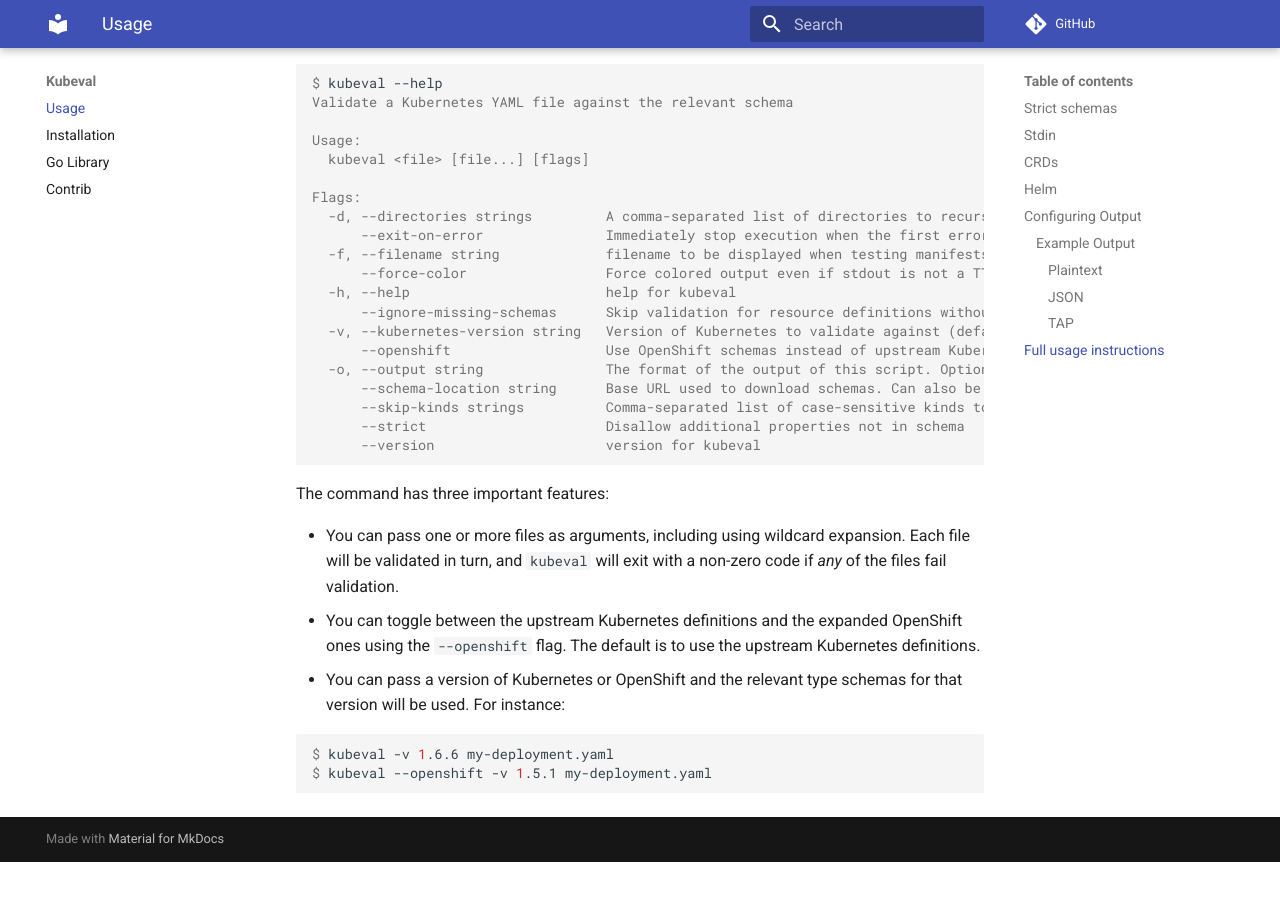
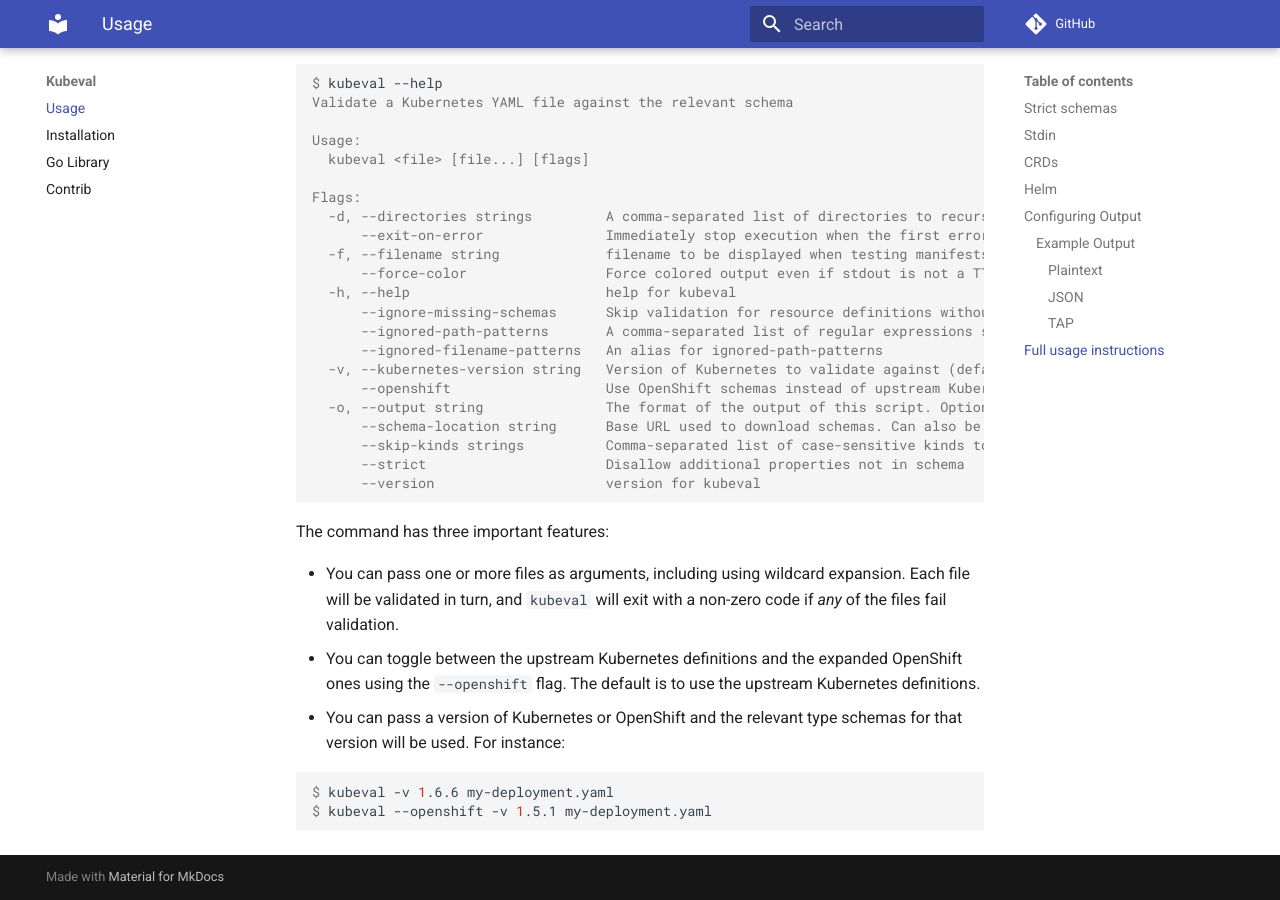
Before and after one commit to instrumenta/kubeval, an MkDocs documentation site: the page built from docs/index.md, in a window 1280 px wide and 900 px high, scrolled down 2880 px. Built offline with MkDocs 1.6.1 and Material for MkDocs 9.7.7, drawn with Linux system fonts in a browser that asks for light colours; comment, search, counter and statistics services are not loaded; before the commit the page ends 3742 px from its top, so only the background shows below that.

Commit message:
[docs/index.md] add --ignored-{filename|path} patterns
Fixes #249

```diff
--- a/docs/index.md
+++ b/docs/index.md
@@ -151,6 +151,8 @@ Flags:
       --force-color                 Force colored output even if stdout is not a TTY
   -h, --help                        help for kubeval
       --ignore-missing-schemas      Skip validation for resource definitions without a schema
+      --ignored-path-patterns       A comma-separated list of regular expressions specifying paths to ignore
+      --ignored-filename-patterns   An alias for ignored-path-patterns
   -v, --kubernetes-version string   Version of Kubernetes to validate against (default "master")
       --openshift                   Use OpenShift schemas instead of upstream Kubernetes
   -o, --output string               The format of the output of this script. Options are: [stdout json]
```
